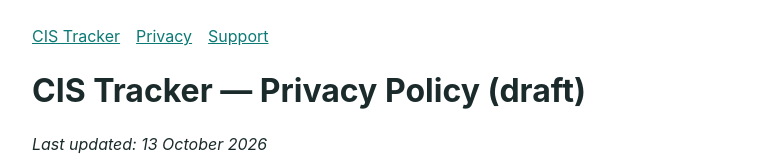
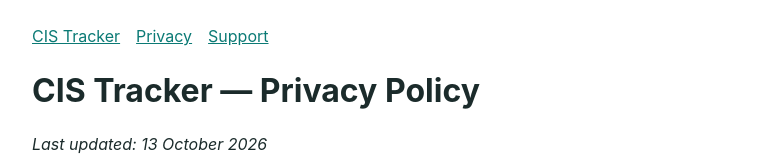
Before and after one commit to four2d/cistracker-site, a plain HTML site: page privacy/index.html in a window 1280 px wide. Shown: the top 161 px of the page, without its empty margins (248-1029 px from the left). Drawn offline with Linux system fonts and the light colour scheme.

Commit message:
Remove draft from page titles

```diff
--- a/privacy/index.html
+++ b/privacy/index.html
@@ -1,4 +1,4 @@
-<!doctype html><html lang="en-GB"><head><meta charset="utf-8"><meta name="viewport" content="width=device-width,initial-scale=1"><title>Privacy Policy – CIS Tracker</title><style>body{font:16px/1.6 -apple-system,system-ui,sans-serif;max-width:720px;margin:0 auto;padding:24px;color:#1b2b2b}a{color:#0b7a75}h1,h2{line-height:1.25}nav a{margin-right:16px}@media(prefers-color-scheme:dark){body{background:#111;color:#eee}a{color:#4fd1c5}}</style></head><body><nav><a href="/cistracker-site/">CIS Tracker</a><a href="/cistracker-site/privacy/">Privacy</a><a href="/cistracker-site/support/">Support</a></nav><h1>CIS Tracker — Privacy Policy (draft)</h1>
+<!doctype html><html lang="en-GB"><head><meta charset="utf-8"><meta name="viewport" content="width=device-width,initial-scale=1"><title>Privacy Policy – CIS Tracker</title><style>body{font:16px/1.6 -apple-system,system-ui,sans-serif;max-width:720px;margin:0 auto;padding:24px;color:#1b2b2b}a{color:#0b7a75}h1,h2{line-height:1.25}nav a{margin-right:16px}@media(prefers-color-scheme:dark){body{background:#111;color:#eee}a{color:#4fd1c5}}</style></head><body><nav><a href="/cistracker-site/">CIS Tracker</a><a href="/cistracker-site/privacy/">Privacy</a><a href="/cistracker-site/support/">Support</a></nav><h1>CIS Tracker — Privacy Policy</h1>
 <p><em>Last updated: 13 October 2026</em></p>
 <p>CIS Tracker ("the app") is made by Pete Dent. This policy explains how the app handles your information.</p>
 <h2>Summary</h2>
```
Also changed, not shown: support/index.html (+1 -1 lines).
